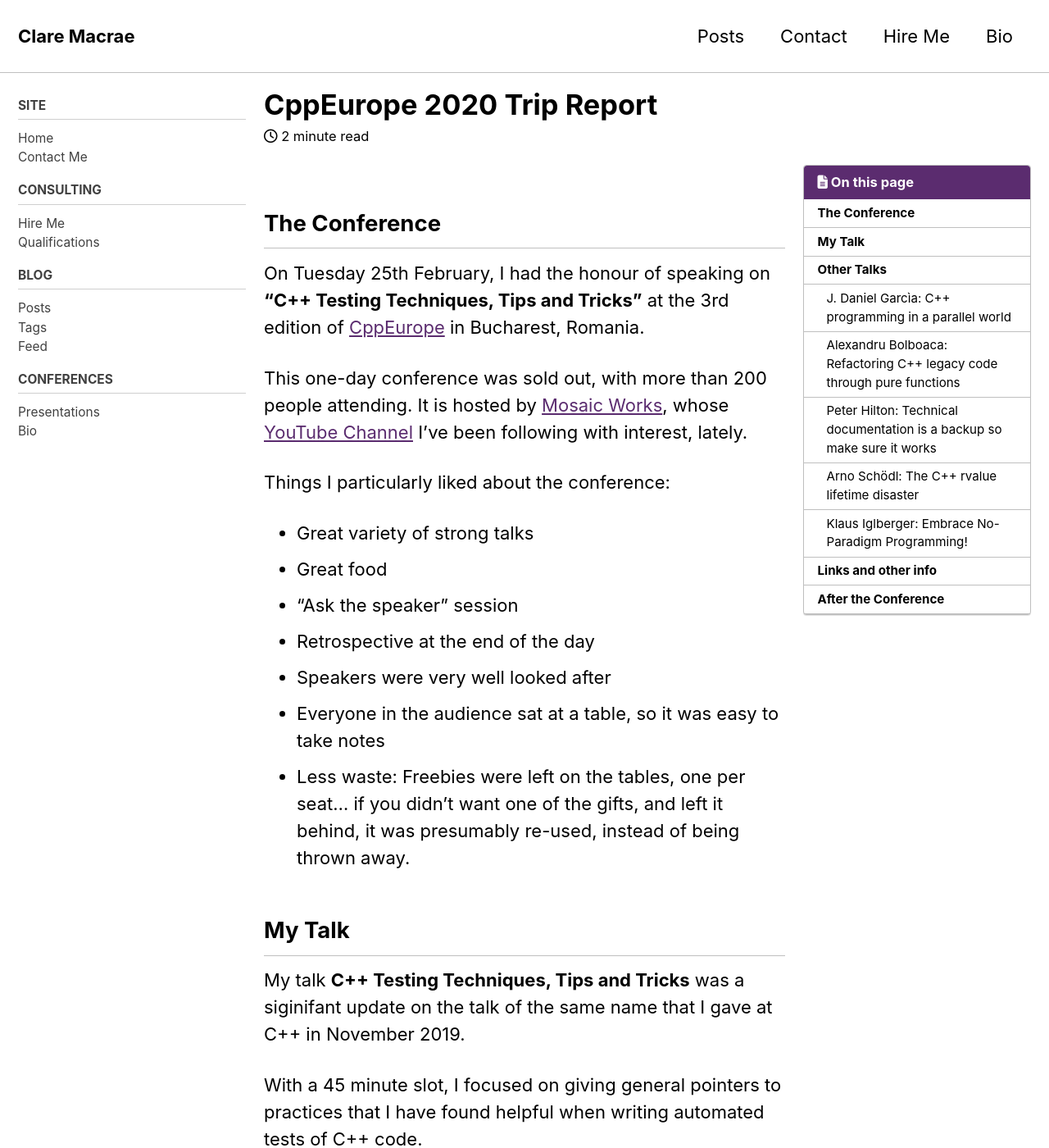
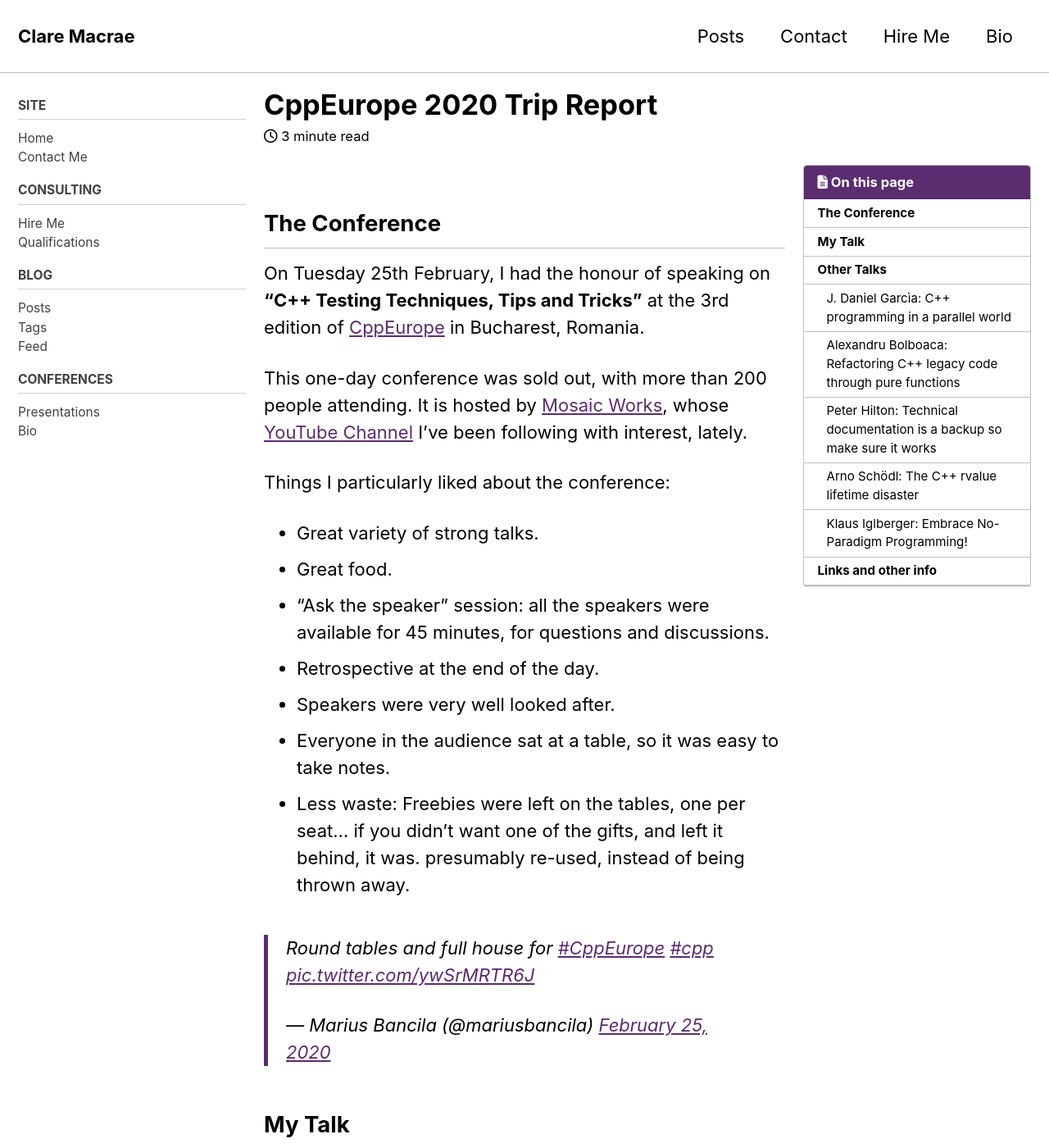
Before and after one commit to claremacrae/claremacrae.github.io, a Jekyll site: the page built from _posts/2020-02-28-cppeurope-2020.md, in a window 1280 px wide and 1400 px high. Shown: the whole window at 82% size. Built offline with Jekyll 4.4.1, drawn with Linux system fonts in a browser that asks for light colours; cached includes are drawn as plain includes; nearby versions of some CDN libraries; comment, search, counter and statistics services are not loaded; some of the changed text lies outside the part shown.

Commit message:
Next draft of CppEurope post

```diff
--- a/_posts/2020-02-28-cppeurope-2020.md
+++ b/_posts/2020-02-28-cppeurope-2020.md
@@ -19,13 +19,15 @@
 
 Things I particularly liked about the conference:
 
-* Great variety of strong talks
-* Great food
-* "Ask the speaker" session
-* Retrospective at the end of the day
-* Speakers were very well looked after
-* Everyone in the audience sat at a table, so it was easy to take notes
-* Less waste: Freebies were left on the tables, one per seat... if you didn't want one of the gifts, and left it behind, it was presumably re-used, instead of being thrown away.
+* Great variety of strong talks.
+* Great food.
+* "Ask the speaker" session: all the speakers were available for 45 minutes, for questions and discussions.
+* Retrospective at the end of the day.
+* Speakers were very well looked after.
+* Everyone in the audience sat at a table, so it was easy to take notes.
+* Less waste: Freebies were left on the tables, one per seat... if you didn't want one of the gifts, and left it behind, it was. presumably re-used, instead of being thrown away.
+
+<blockquote class="twitter-tweet"><p lang="en" dir="ltr">Round tables and full house for <a href="https://twitter.com/hashtag/CppEurope?src=hash&amp;ref_src=twsrc%5Etfw">#CppEurope</a> <a href="https://twitter.com/hashtag/cpp?src=hash&amp;ref_src=twsrc%5Etfw">#cpp</a> <a href="https://t.co/ywSrMRTR6J">pic.twitter.com/ywSrMRTR6J</a></p>&mdash; Marius Bancila (@mariusbancila) <a href="https://twitter.com/mariusbancila/status/1232208245919539200?ref_src=twsrc%5Etfw">February 25, 2020</a></blockquote> <script async src="https://platform.twitter.com/widgets.js" charset="utf-8"></script>
 
 ## My Talk
 
@@ -70,11 +72,34 @@
 
 ### Peter Hilton: Technical documentation is a backup so make sure it works
 
-Peter told some interesting stories about working in different environments, with different levels of documentation - from "many feet of shelf space", to "absolutely none".
+Peter told some very interesting stories about working in different environments, with different levels of documentation - from "many feet of shelf space", to "absolutely none".
+
+The talk made clear recommendations for how to do all these, effectively:
+
+* Writing good code comments (including focusing on writing good code that needs minimal explanatory comments)
+* Providing a clear README, to get people started with the project
+* Providing special-purpose documentation for specific needs.
+
+There was a plug for [Docs as Code](https://www.writethedocs.org/guide/docs-as-code/) from the excellent [Write the Docs Community](https://www.writethedocs.org/).
+
+I think that this talk, in conjunction with [Daniele Procida's excellent talk 'What nobody tells you about documentation'](https://www.divio.com/blog/documentation/), gives very good advice on writing clearm effectuve, usable documentation.
 
 ### Arno Schödl: The C++ rvalue lifetime disaster
 
+This was an in-depth treatment of problems with rvalues that developers need to be aware of, to avoid memory-corruption in code. A [video of an earlier presentation, at C++ Russia](https://www.youtube.com/watch?v=zzkpTbJiFPM) is available.
+
 ### Klaus Iglberger: Embrace No-Paradigm Programming!
+
+The last talk of the day was a great comparison of different approaches to representation shapes in C++. The conclusions were:
+
+* Understand the virtues of "Modern C++"
+    * Reduce the use of pointers and inheritance hierarchies
+    * Prefer value semantics
+    * Keep your code simple
+* Learn about the different programming paradigms
+    * Learn about their advantages and weaknesses
+    * Pick the good ideas
+* There is no "one-fits-all" aolution
 
 ## Links and other info
 
@@ -82,5 +107,3 @@
 * Next editions of the conference:
     * Konstanz, Germany: 6 October 2020
     * Bucharest, Romania: 23 February, 2021
-
-## After the Conference
```
